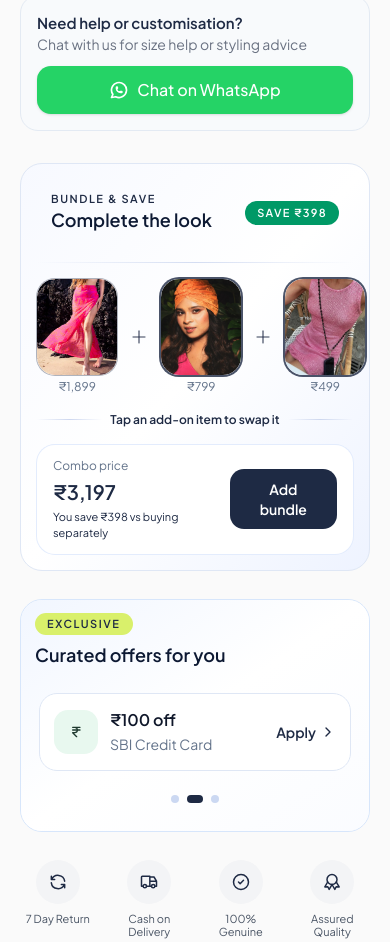
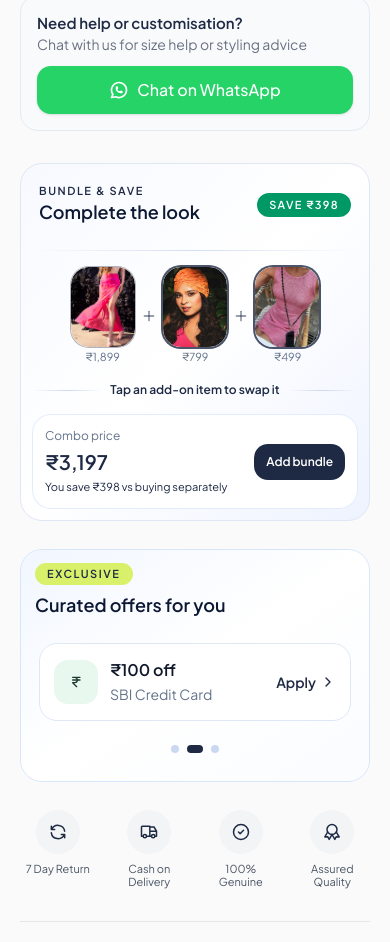
Before and after one commit to AmritanshPandey/covera-ui, a Next.js app: page / in a window 390 px wide. Shown: the part 932-1874 px from the top of the page. Built offline with nearby package versions, Linux system fonts and the light colour scheme.

Commit message:
fixed ui bug

```diff
--- a/components/product-combo.tsx
+++ b/components/product-combo.tsx
@@ -56,9 +56,9 @@ export default function ProductCombo() {
   return (
     <section className="mt-8">
       {/* COMBO CARD */}
-      <div className=" space-y-4 rounded-3xl border border-[#dfe7f5] bg-gradient-to-br from-[#f7f9ff] via-white to-[#eef3ff] p-4">
+      <div className="space-y-4 rounded-3xl border border-[#dfe7f5] bg-gradient-to-br from-[#f7f9ff] via-white to-[#eef3ff] p-3 sm:p-4">
         {/* HEADER */}
-        <div className="flex items-center justify-between px-3.5 py-3">
+        <div className="flex items-center justify-between px-1.5 py-2 sm:px-3.5 sm:py-3">
           <div className="leading-tight text-[#0d1933]">
             <p className="text-[11px] font-semibold uppercase tracking-[0.14em] text-[#1E2A44]">Bundle & save</p>
             <p className="text-lg font-semibold">Complete the look</p>
@@ -71,18 +71,18 @@ export default function ProductCombo() {
         <div className="h-px w-full bg-gradient-to-r from-transparent via-[#d4ddf2] to-transparent" />
 
         {/* PRODUCT ROW */}
-        <div className="flex items-center justify-between gap-3">
+        <div className="flex items-center justify-center gap-[clamp(2px,1.6vw,12px)] sm:justify-between">
           {items.map((item, idx) => (
-            <div key={`${item.src}-${idx}`} className="flex items-center gap-3">
+            <div key={`${item.src}-${idx}`} className="flex items-center gap-[clamp(2px,1.6vw,12px)]">
               <button
                 type="button"
                 onClick={() => {
                   if (idx === 0 || item.locked) return
                   setSwapTarget(idx)
                 }}
-                className={`group flex flex-col items-center gap-1 rounded-2xl ${idx === 0 || item.locked ? "cursor-default" : "cursor-pointer"}`}
+                className={`group flex flex-col items-center gap-0.5 rounded-2xl sm:gap-1 ${idx === 0 || item.locked ? "cursor-default" : "cursor-pointer"}`}
               >
-                <div className={`relative h-24 w-20 overflow-hidden rounded-2xl bg-white ${idx === 0 || item.locked ? "ring-1 ring-[#1E2A44]/35" : "ring-2 ring-[#1E2A44]/80"} ${swapTarget === idx ? "ring-2 ring-[#1E2A44]" : ""}`}>
+                <div className={`relative h-20 w-16 overflow-hidden rounded-2xl bg-white sm:h-24 sm:w-20 ${idx === 0 || item.locked ? "ring-1 ring-[#1E2A44]/35" : "ring-2 ring-[#1E2A44]/80"} ${swapTarget === idx ? "ring-2 ring-[#1E2A44]" : ""}`}>
                   <Image src={item.src} alt={item.label} fill className="object-cover rounded-2xl" />
                   {swapTarget === idx && (
                     <div className="absolute inset-0 flex items-center justify-center bg-[#1E2A44]/70 text-[11px] font-semibold uppercase tracking-[0.12em] text-white backdrop-blur-[2px]">
@@ -90,10 +90,10 @@ export default function ProductCombo() {
                     </div>
                   )}
                 </div>
-                <span className="text-xs text-[#64748b]">{item.price}</span>
+                <span className="text-[11px] text-[#64748b] sm:text-xs">{item.price}</span>
               </button>
               {idx < items.length - 1 && (
-                <IconPlus size={20} className="text-[#1E2A44]/60 shrink-0" />
+                <IconPlus size={16} className="shrink-0 text-[#1E2A44]/60 sm:h-5 sm:w-5" />
               )}
             </div>
           ))}
@@ -130,15 +130,15 @@ export default function ProductCombo() {
         )}
 
         {/* PRICE ROW */}
-        <div className="flex items-center justify-between rounded-2xl bg-white px-4 py-3 ring-1 ring-[#e3ecfd]">
-          <div className="space-y-[2px]">
+        <div className="flex items-center justify-between gap-3 rounded-2xl bg-white px-3 py-3 sm:px-4 ring-1 ring-[#e3ecfd]">
+          <div className="min-w-0 space-y-[2px]">
             <p className="text-[12px] text-[#64748b]">Combo price</p>
             <p className="text-[20px] font-semibold text-[#1E2A44]">{comboTotal}</p>
             <p className="text-[11px] text-[#1E2A44]">You save ₹398 vs buying separately</p>
           </div>
 
           {/* CTA */}
-          <button className="rounded-xl bg-[#1E2A44] px-4 py-2.5 text-sm font-semibold text-white transition hover:translate-y-[-1px] active:scale-[0.98]">
+          <button className="shrink-0 whitespace-nowrap rounded-xl bg-[#1E2A44] px-3 py-2.5 text-xs font-semibold text-white transition hover:translate-y-[-1px] active:scale-[0.98] min-[420px]:px-4 min-[420px]:py-3 min-[420px]:text-sm sm:px-4 sm:text-sm">
             Add bundle
           </button>
         </div>
```
